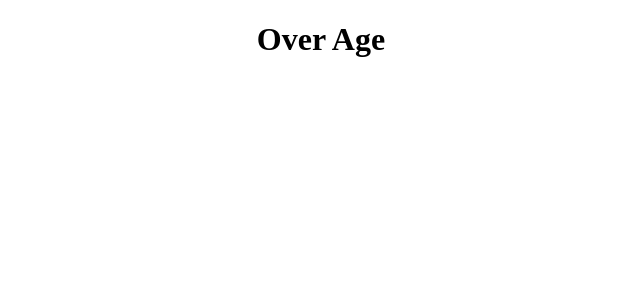
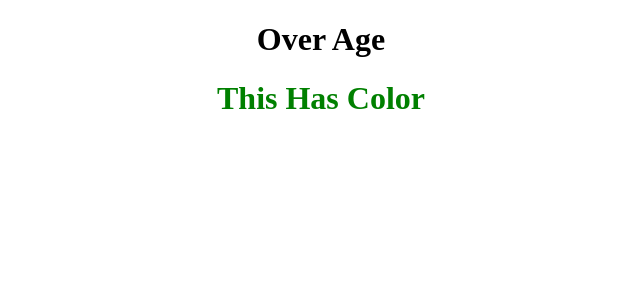
Before and after one commit to RodicaNegura/to-do-list-react, a React (Create React App) app: page / in a window 1280 px wide. Shown: the top 300 px of the page, without its empty margins (319-959 px from the left). Built offline with nearby package versions, Linux system fonts and the light colour scheme.

Commit message:
added a boolean "isGreen"

```diff
--- a/src/App.js
+++ b/src/App.js
@@ -2,9 +2,11 @@ import './App.css';
 
 function App() {
   const age = 20;
+  const isGreen = true;
   return (
     <div className="App">
       { age >= 18 ? <h1>Over Age</h1> : <h1>Under Age</h1>}
+      <h1 style={{ color: isGreen ? "green" :  "red"}}> This Has Color</h1>
     </div>
   );
 }
```
